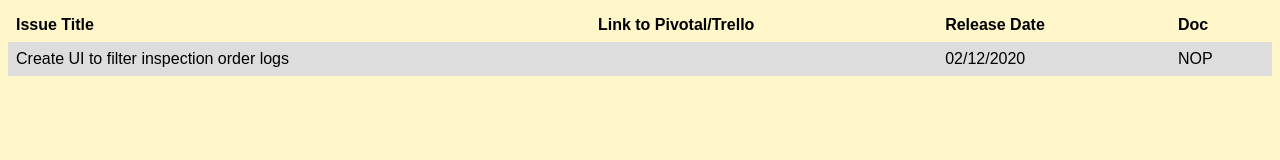
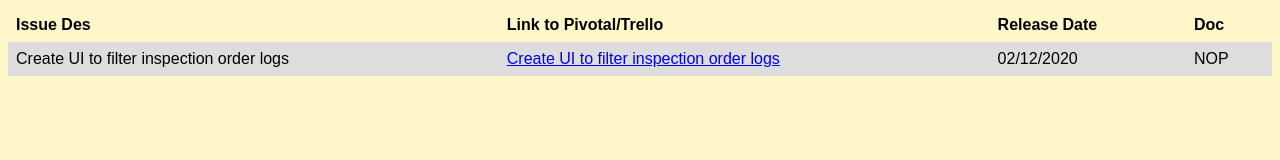
Before and after one commit to satishc7/satishc7.github.io, a plain HTML site: page index.html in a window 1280 px wide. Drawn offline with Linux system fonts and the light colour scheme.

Commit message:
Update index.html

```diff
--- a/index.html
+++ b/index.html
@@ -11,14 +11,14 @@
 <body>
     <table style="width:100%">
         <tr>
-          <th>Issue Title</th>
+          <th>Issue Des</th>
           <th>Link to Pivotal/Trello</th>
           <th>Release Date</th>
           <th>Doc</th>
         </tr>
         <tr>
           <td>Create UI to filter inspection order logs</td>
-          <td><a href="https://www.pivotaltracker.com/story/show/175918454"></a></td>
+          <td><a href="https://www.pivotaltracker.com/story/show/175918454">Create UI to filter inspection order logs </a></td>
           <td>02/12/2020</td>
           <td>NOP</td>
         </tr>
```
